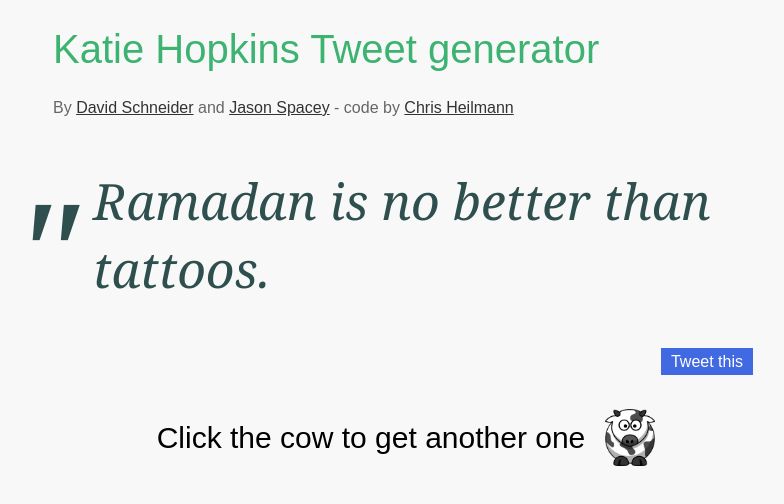
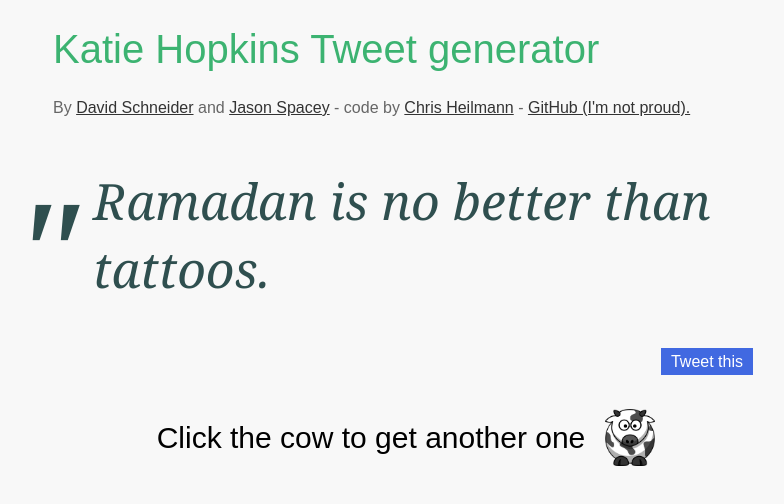
Before and after one commit to codepo8/katie-hopkins-tweets, a plain HTML site: page index.html in a window 1280 px wide. Shown: the whole page, without its empty margins (237-1021 px from the left). Drawn offline with Linux system fonts and the light colour scheme.

Commit message:
tweet this

```diff
--- a/index.html
+++ b/index.html
@@ -69,7 +69,7 @@
 </head>
 <body>
   <h1>Katie Hopkins Tweet generator</h1>
-  <p>By <a href="https://twitter.com/davidschneider">David Schneider</a> and <a href="https://twitter.com/Jason_Spacey">Jason Spacey</a> - code by <a href="http://twitter.com/codepo8">Chris Heilmann</a></p>
+  <p>By <a href="https://twitter.com/davidschneider">David Schneider</a> and <a href="https://twitter.com/Jason_Spacey">Jason Spacey</a> - code by <a href="http://twitter.com/codepo8">Chris Heilmann</a> - <a href="https://github.com/codepo8/katie-hopkins-tweets">GitHub (I'm not proud).</a></p>
   <blockquote><p id="waffle"></p></blockquote>
   <p class="share"><a id="share" href="#">Tweet this</a></p>
   <p class="more"><button>Click the cow to get another one</button></p>
```
